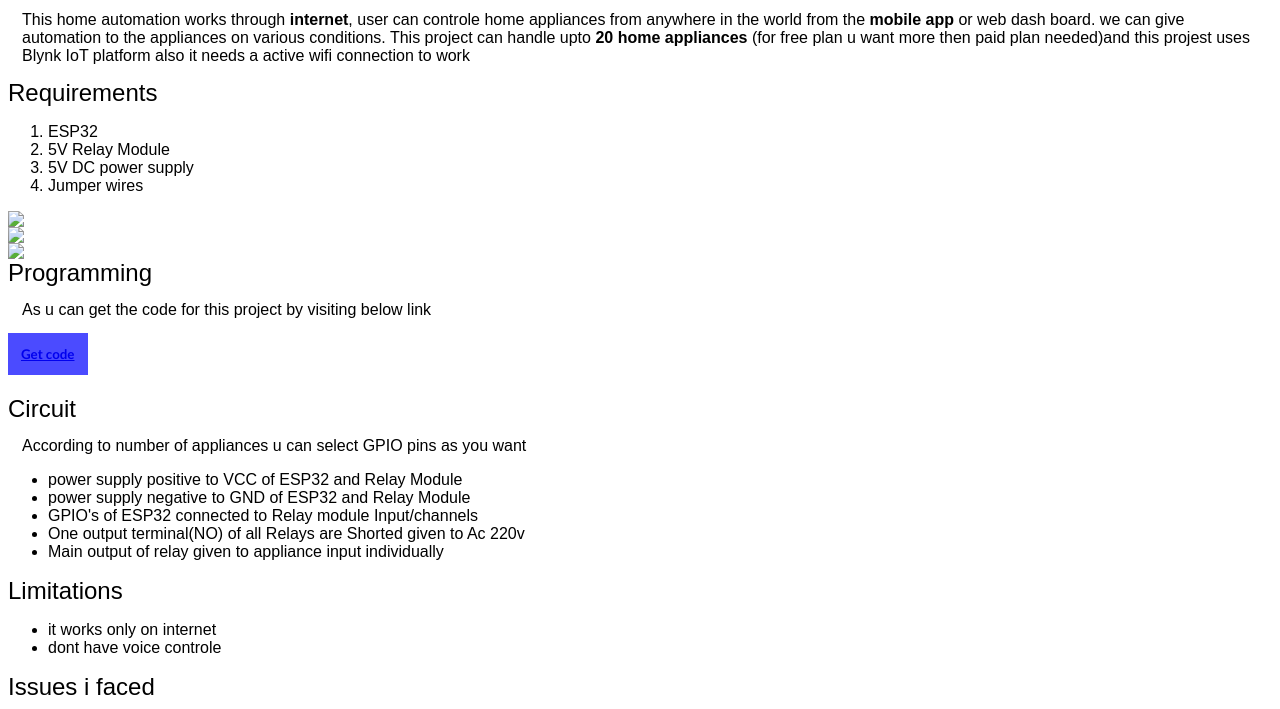
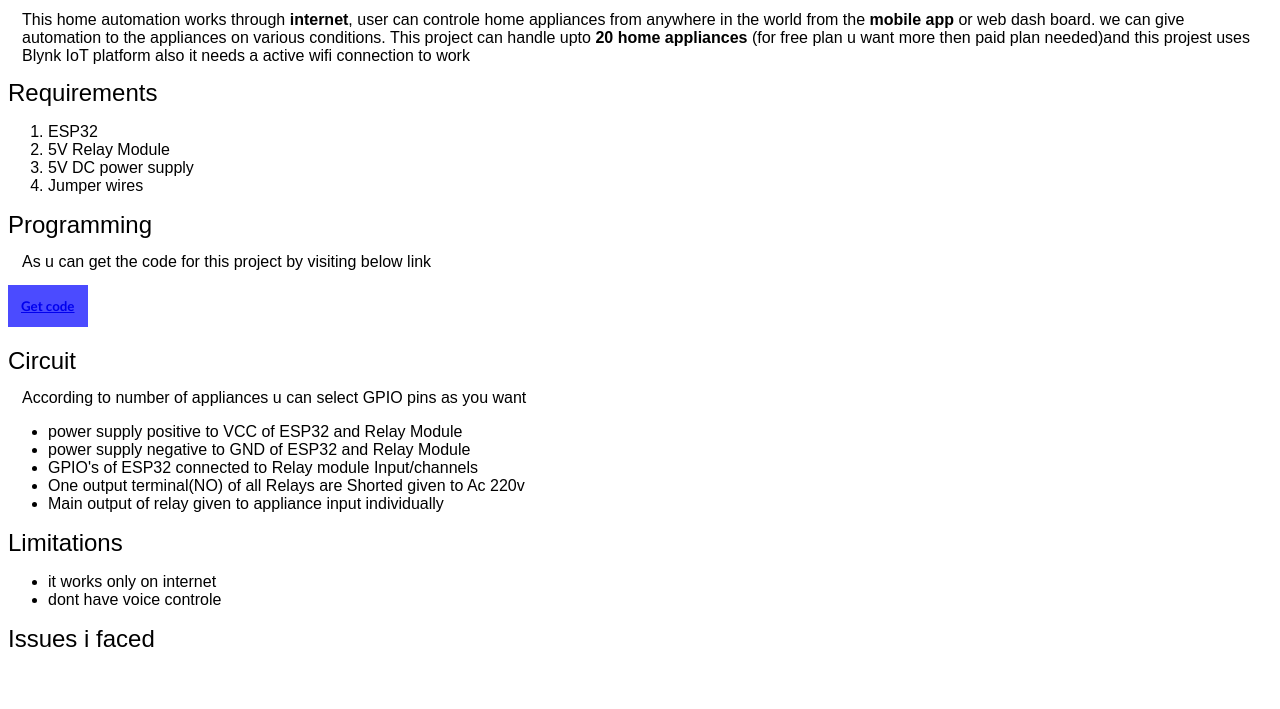
Before and after one commit to nagulofc/IOT, a plain HTML site: page index.html in a window 1280 px wide. Shown: the part 111-820 px from the top of the page. Drawn offline with Linux system fonts and the light colour scheme.

Commit message:
Update index.html

```diff
--- a/index.html
+++ b/index.html
@@ -22,9 +22,6 @@
             <li>Jumper wires</li>
 
         </ol>
-        <img src="/Home Automation/img/esp8266.jpg">
-        <img src="/Home Automation/img/relay.jpg">
-        <img src="/Home Automation/img/5v power.jpg">
 
 
         <header>Programming</header>
```
